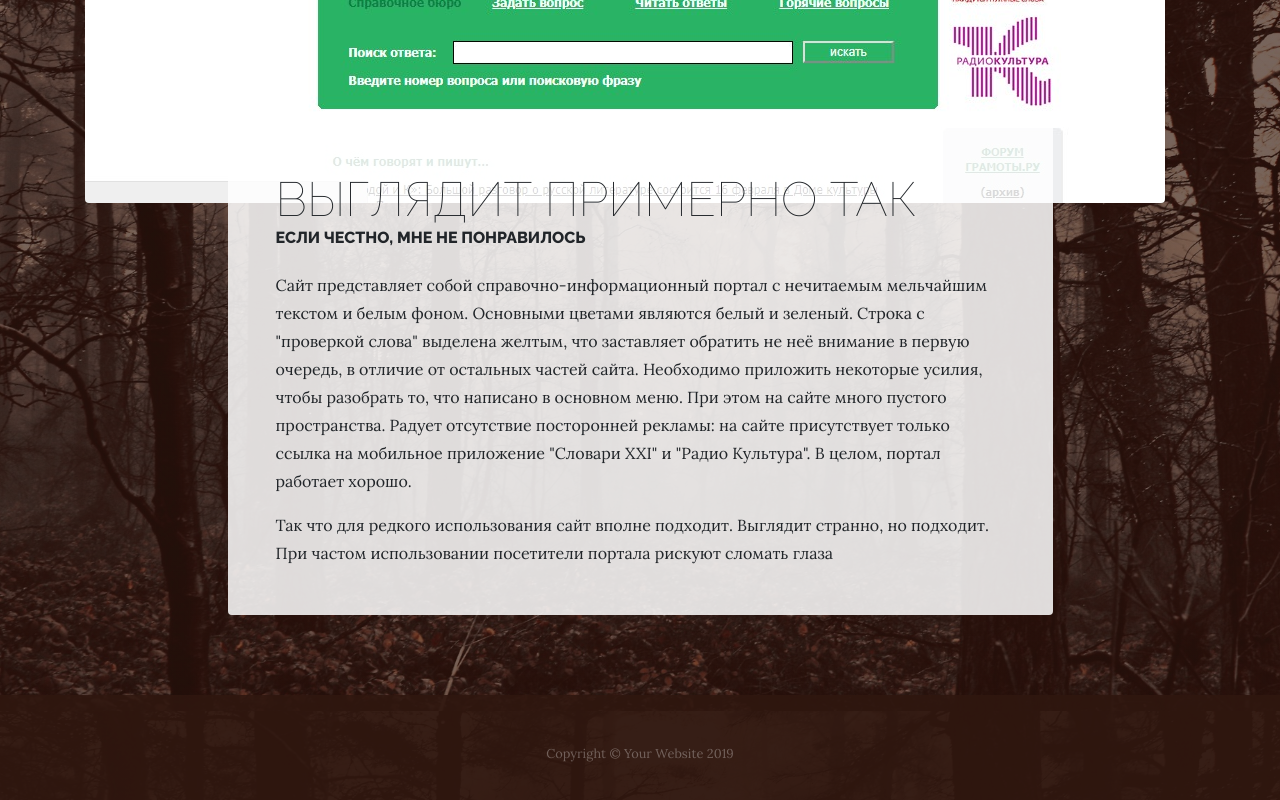
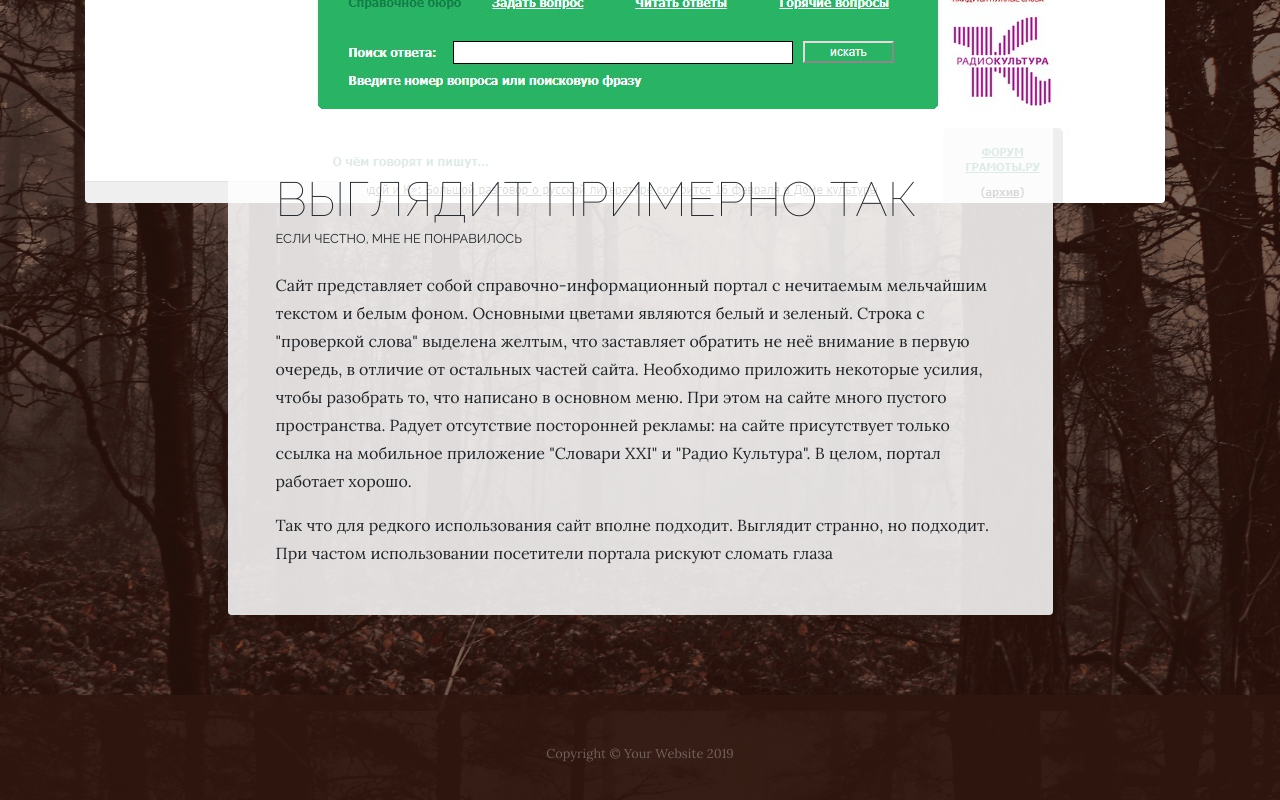
Before and after one commit to utttar/utttar.github.io, a website: page Анализ сайта.html in a window 1280 px wide. Shown: the part 889-1689 px from the top of the page. Drawn offline with Linux system fonts and the light colour scheme.

Commit message:
Update Анализ сайта.html

```diff
--- a/Анализ сайта.html
+++ b/Анализ сайта.html
@@ -66,7 +66,7 @@
             <div class="bg-faded rounded p-5">
               <h2 class="section-heading mb-4">
                <span class="section-heading-lower">Выглядит примерно так</span>
-               <span class="section-heading-upper">если честно, мне не понравилось</span>
+                <span class="section-heading-upper"><small>если честно, мне не понравилось</small></span>
               </h2>
               <p>Сайт представляет собой справочно-информационный портал с нечитаемым мельчайшим текстом и белым фоном. Основными цветами являются белый и зеленый. Строка с "проверкой слова" выделена желтым, что заставляет обратить не неё внимание в первую очередь, в отличие от остальных частей сайта. Необходимо приложить некоторые усилия, чтобы разобрать то, что написано в основном меню. При этом на сайте много пустого пространства. Радует отсутствие посторонней рекламы: на сайте присутствует только ссылка на мобильное приложение "Словари XXI" и "Радио Культура". В целом, портал работает хорошо. </p>
               <p class="mb-0">Так что для редкого использования сайт вполне подходит. Выглядит странно, но подходит. При частом использовании посетители портала рискуют сломать глаза</p>
```
